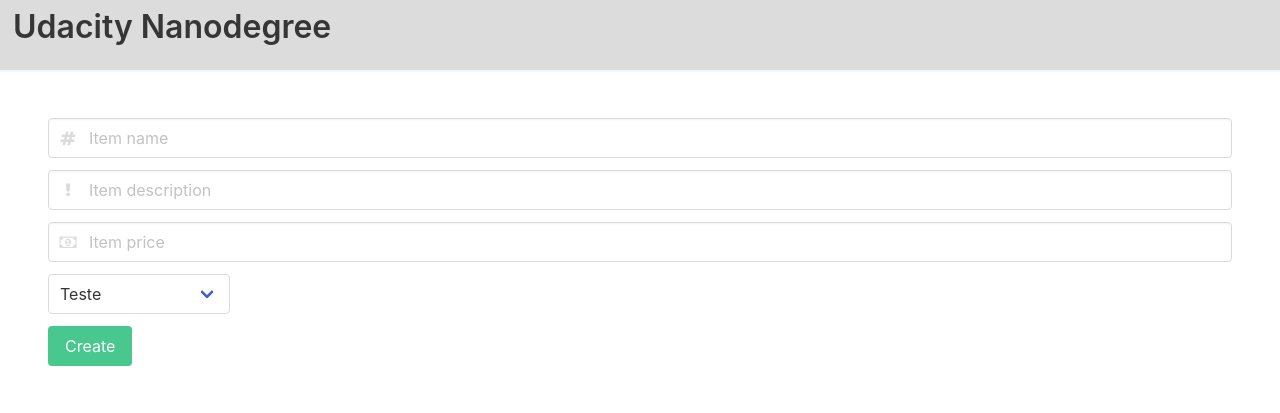
After one commit to jungleBadger/-nanodegree-heroku-sample, a Flask app: page /item/new in a window 1280 px wide. The commit adds this page. Shown: the top 413 px of the page. Run offline with Flask 2, Linux system fonts and the light colour scheme; some libraries are stand-ins or nearby versions.

Commit message:
added authentication to delete/update items; added dedicated page to add item; add author to data model;

```diff
--- a/final.py
+++ b/final.py
@@ -2,8 +2,13 @@
 from flask import Flask, render_template, request, redirect, jsonify, url_for
 from sqlalchemy import desc
 
-from helpers.Auth import auth, gconnect, gdisconnect, login_session,\
-    get_user_info, refresh_user_state
+from helpers.Auth import (auth,
+                          gconnect,
+                          gdisconnect,
+                          login_session,
+                          get_user_info,
+                          refresh_user_state,
+                          check_author)
 from helpers.Session import session
 from model.CatalogItem import CatalogItem
 from model.Category import Category
@@ -65,7 +70,7 @@ def list_category(category_id):
         items = session.query(CatalogItem).filter_by(
             category_id=scope_category.id).all()
         print(get_user_info(login_session.get('access_token')))
-        return render_template('/category/categoryDetails.html',
+        return render_template('category/categoryDetails.html',
                                user=get_user_info(
                                    login_session.get('access_token')),
                                category=scope_category,
@@ -87,11 +92,19 @@ def item(category_id):
             check_item.name = request.form['name']
             check_item.description = request.form['description']
             check_item.price = request.form['price']
-            session.add(check_item)
-            session.commit()
+            if check_author(check_item.author):
+                session.add(check_item)
+                session.commit()
+            else:
+                return "Unauthorized"
+
         else:
             new_item = CatalogItem(
                 name=request.form['name'],
+                author=
+                get_user_info(
+                    login_session.get('access_token')
+                ).email,
                 description=request.form['description'],
                 price=request.form['price'],
                 category_id=category_id)
@@ -115,8 +128,14 @@ def item(category_id):
 def delete_item(category_id, item_id):
     # Delete Category Item by ID
     if request.method == 'POST':
+
         item_to_delete = session.query(CatalogItem).filter_by(id=item_id).one()
-        session.delete(item_to_delete)
+        print(item_to_delete.author)
+        if check_author(item_to_delete.author):
+            session.delete(item_to_delete)
+            session.commit()
+        else:
+            return "Unauthorized"
         return redirect(
             url_for('list_category', category_id=category_id), code=302)
 
@@ -129,9 +148,38 @@ def list_item(item_id):
         CatalogItem).filter_by(
         id=item_id
     ).all()
-    return render_template('/item/itemDetails.html',
+    return render_template('item/itemDetails.html',
                            item=scope_item,
                            STATE=refresh_user_state())
+
+
+# NEW ITEM (PAGE AND HANDLER)
+@app.route("/item/new", methods=["GET", "POST"])
+def add_item():
+    # Delete Category Item by ID
+    if request.method == 'POST':
+        category_id = request.form["category_id"]
+        new_item = CatalogItem(
+            name=request.form['name'],
+            author=
+            get_user_info(
+                login_session.get('access_token')
+            ).email,
+            description=request.form['description'],
+            price=request.form['price'],
+            category_id=category_id)
+        session.add(new_item)
+        session.commit()
+
+        return redirect(
+            url_for('home'), code=302)
+    else:
+        categories = session.query(Category).all()
+        return render_template('/item/newItem.html',
+                               categories=categories,
+                               user=get_user_info(
+                                   login_session.get('access_token')),
+                               STATE=refresh_user_state())
 
 
 # JSON REST ENDPOINTS
--- a/helpers/Auth.py
+++ b/helpers/Auth.py
@@ -52,6 +52,12 @@ def verify_token(token):
         return True
     else:
         return False
+
+
+
+def check_author(email):
+    return  login_session['email'] == email
+
 
 
 def gconnect():
--- a/helpers/Session.py
+++ b/helpers/Session.py
@@ -2,6 +2,9 @@ from sqlalchemy import create_engine
 from sqlalchemy.orm import sessionmaker
 
 from model.Base import Base
+from model.Category import Category
+from model.CatalogItem import CatalogItem
+from model.User import User
 
 engine = create_engine('sqlite:///store.db')
 # Bind the engine to the metadata of the Base class so that the
--- a/model/CatalogItem.py
+++ b/model/CatalogItem.py
@@ -11,6 +11,11 @@ from model.Category import Category
 class CatalogItem(Base):
     __tablename__ = 'catalog_item'
     name = Column(
+        String(80),
+        nullable=False
+    )
+
+    author = Column(
         String(80),
         nullable=False
     )
--- /dev/null
+++ b/templates/item/newItem.html
@@ -0,0 +1,74 @@
+<!DOCTYPE html>
+<html lang="en">
+<head>
+    <meta charset="UTF-8">
+    <title>Title</title>
+    <style>
+    </style>
+</head>
+<body>
+
+<div>
+    <div id="wrapper">
+        {% include 'header.html' %}
+        <section class="section">
+
+            <form action="/item/new" method="POST" class="form">
+                <div class="field">
+                    <p class="control has-icons-left">
+                        <input id="name"
+                               name="name"
+                               type="text"
+                               required class="input"
+                               placeholder="Item name"/>
+                        <span class="icon is-small is-left">
+                      <i class="fa fa-hashtag"></i>
+                    </span>
+                    </p>
+                </div>
+                <div class="field">
+                    <p class="control has-icons-left">
+                        <input id="description"
+                               name="description"
+                               type="text"
+                               required class="input"
+                               placeholder="Item description"/>
+                        <span class="icon is-small is-left">
+                      <i class="fa fa-exclamation"></i>
+                    </span>
+                    </p>
+                </div>
+                <div class="field">
+                    <p class="control has-icons-left">
+                        <input id="price"
+                               name="price"
+                               type="number"
+                               required class="input"
+                               placeholder="Item price"/>
+                        <span class="icon is-small is-left">
+                  <i class="fa fa-money"></i>
+                </span>
+                    </p>
+                </div>
+                <div class="field">
+                    <p class="control">
+                    <div class="select">
+                        <select name="category_id" id="category_id">
+                            <option disabled>Select dropdown</option>
+                            {% for category in categories %}
+                            <option value="{{category.id}}">{{category.name}}</option>
+                            {% endfor %}
+                        </select>
+                    </div>
+                    </p>
+                </div>
+                <button type="submit" class="button is-success">Create</button>
+            </form>
+        </section>
+
+    </div>
+
+</div>
+
+</body>
+</html>
```
Also changed, not shown: templates/category/categoryDetails.html (+4 -3 lines), templates/home.html (+7 -1 lines), store.db.
